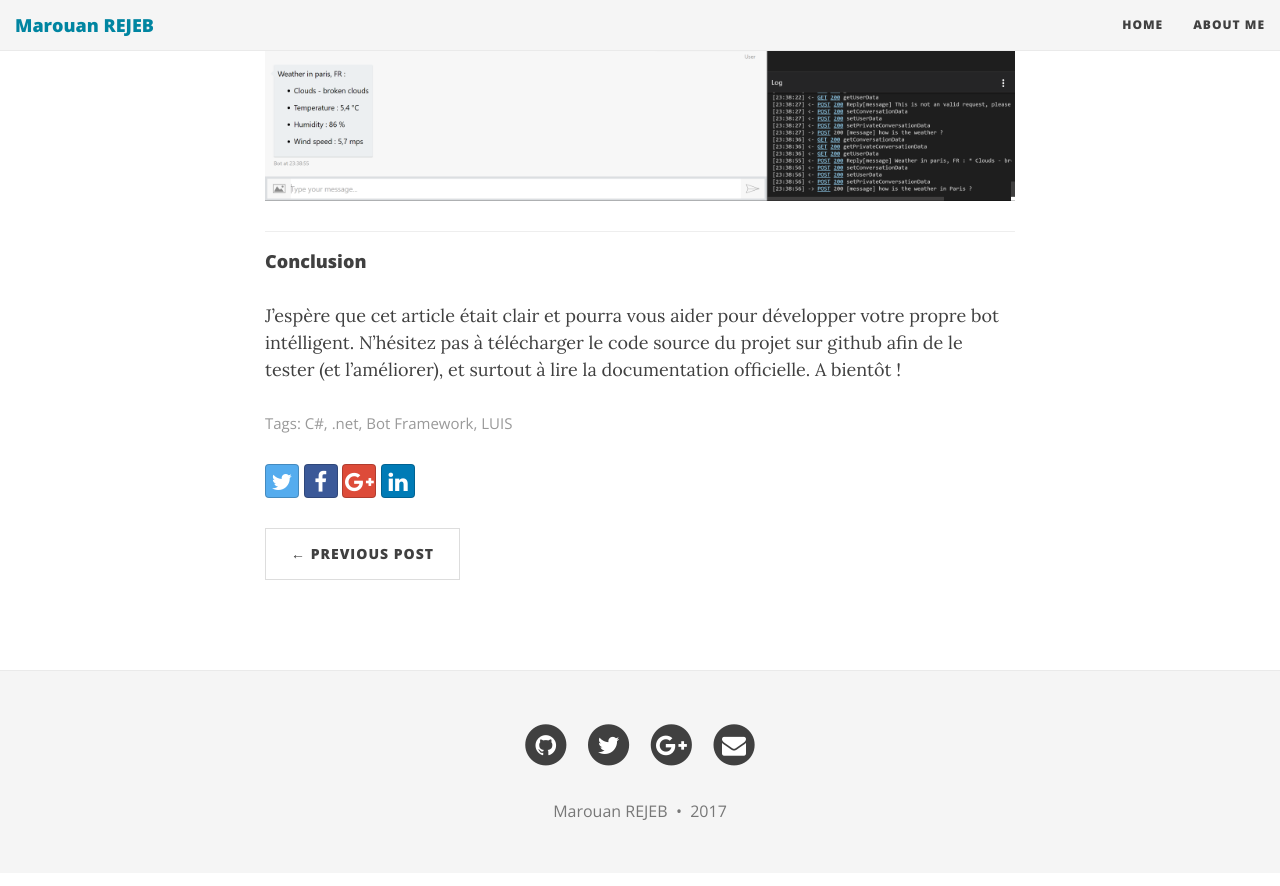
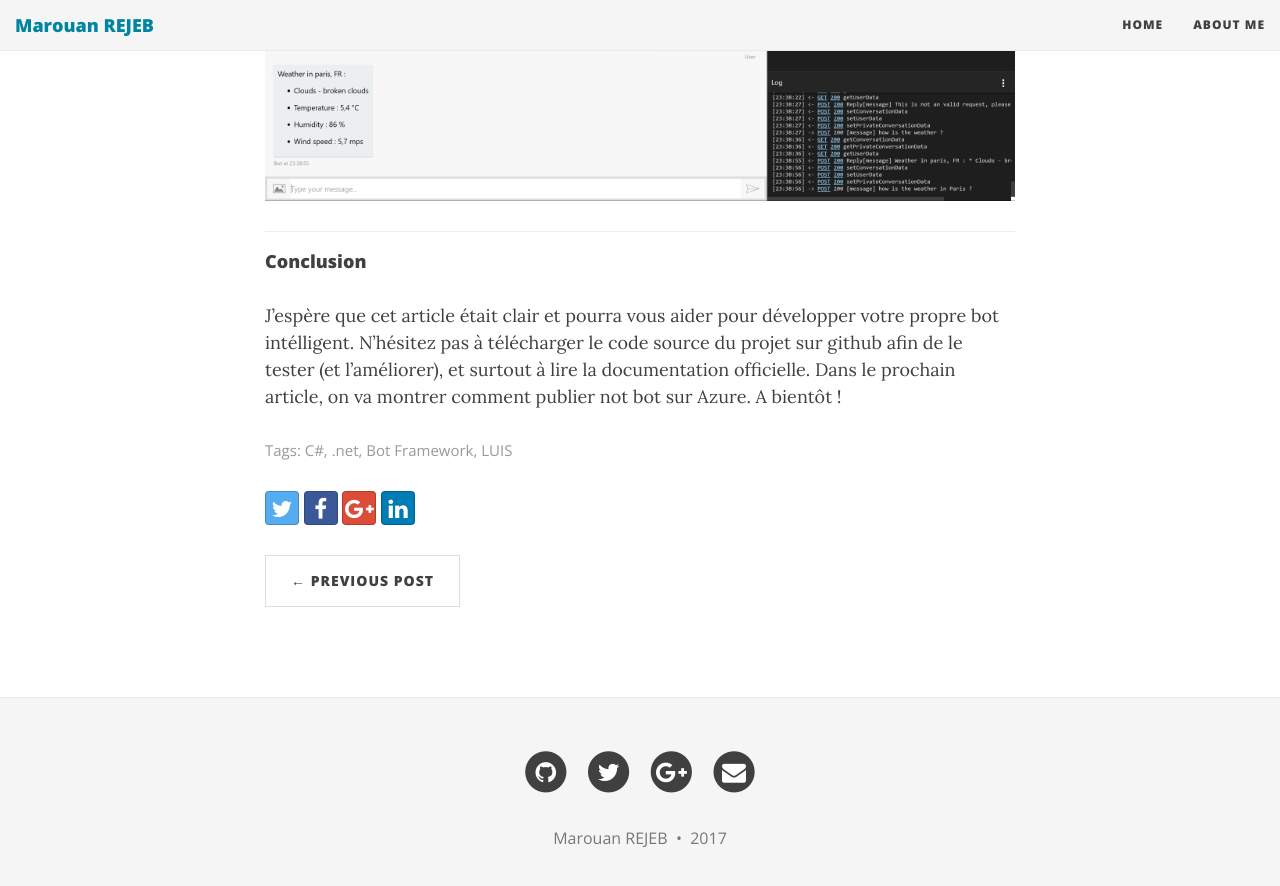
Before and after one commit to MarouanRejeb/MarouanRejeb.github.io, a Jekyll site: the page built from _posts/2017-02-25-Developper-un-bot-intelligent.md, in a window 1280 px wide and 900 px high, scrolled down 8156 px. Shown: the top 886 px of the window. Built offline with Jekyll 4.4.1, drawn with Linux system fonts in a browser that asks for light colours; nearby versions of some CDN libraries; comment, search, counter and statistics services are not loaded.

Commit message:
article update

```diff
--- a/_posts/2017-02-25-Developper-un-bot-intelligent.md
+++ b/_posts/2017-02-25-Developper-un-bot-intelligent.md
@@ -121,7 +121,7 @@ Et voici le résultat final :
 ---
 
 #### Conclusion
-J'espère que cet article était clair et pourra vous aider pour développer votre propre bot intélligent. N'hésitez pas à télécharger le code source du projet sur github afin de le tester (et l'améliorer), et surtout à lire la documentation officielle. A bientôt !
+J'espère que cet article était clair et pourra vous aider pour développer votre propre bot intélligent. N'hésitez pas à télécharger le code source du projet sur github afin de le tester (et l'améliorer), et surtout à lire la documentation officielle. Dans le prochain article, on va montrer comment publier not bot sur Azure. A bientôt !
 
 
 [wit]: https://wit.ai/
```
